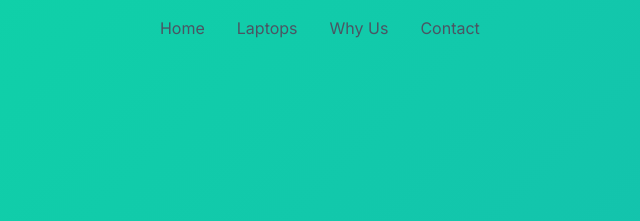
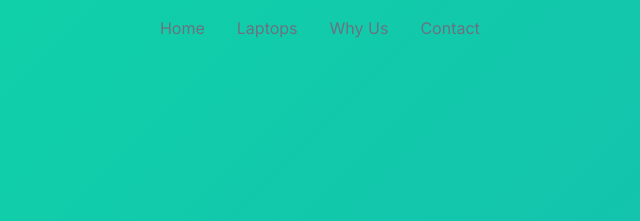
Before and after one commit to Kundanmaurya1612/localgit, a plain HTML site: page index.html in a window 1280 px wide. Shown: the top 221 px of the page, 407-1047 px from the left. Drawn offline with nearby package versions, Linux system fonts and the light colour scheme.

Commit message:
Update index.html

```diff
--- a/index.html
+++ b/index.html
@@ -77,10 +77,10 @@
             <a href="#" class="text-2xl font-bold text-gray-900 tracking-tight">Kundan's Laptops</a>
 
             <div class="hidden md:flex items-center space-x-8">
-                <a href="#home" class="text-gray-600 hover:text-brand-blue">Home</a>
-                <a href="#laptops" class="text-gray-600 hover:text-brand-blue">Laptops</a>
-                <a href="#about" class="text-gray-600 hover:text-brand-blue">Why Us</a>
-                <a href="#contact" class="text-gray-600 hover:text-brand-blue">Contact</a>
+                <a href="#home" class="text-gray-500 hover:text-brand-blue">Home</a>
+                <a href="#laptops" class="text-gray-500 hover:text-brand-blue">Laptops</a>
+                <a href="#about" class="text-gray-500 hover:text-brand-blue">Why Us</a>
+                <a href="#contact" class="text-gray-500 hover:text-brand-blue">Contact</a>
             </div>
 
             <div class="flex items-center space-x-4">
```
